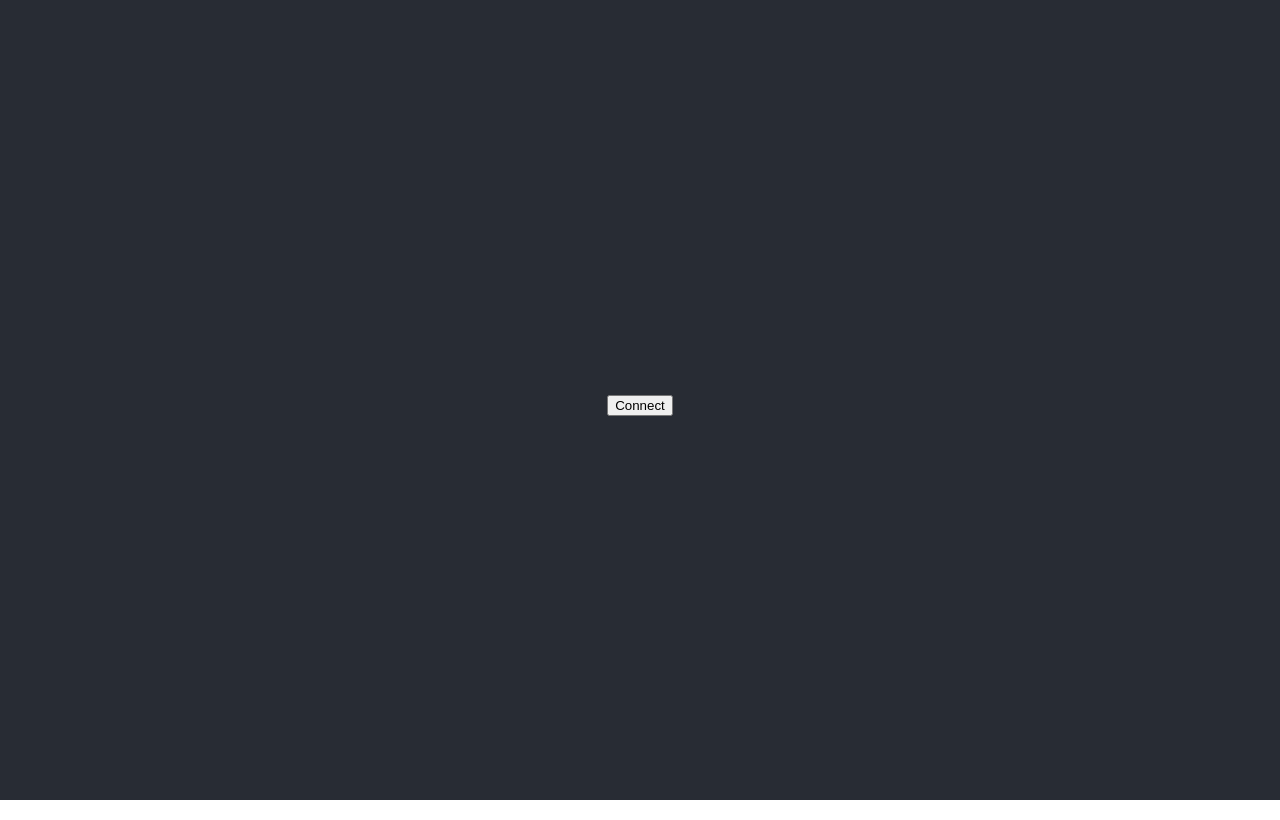
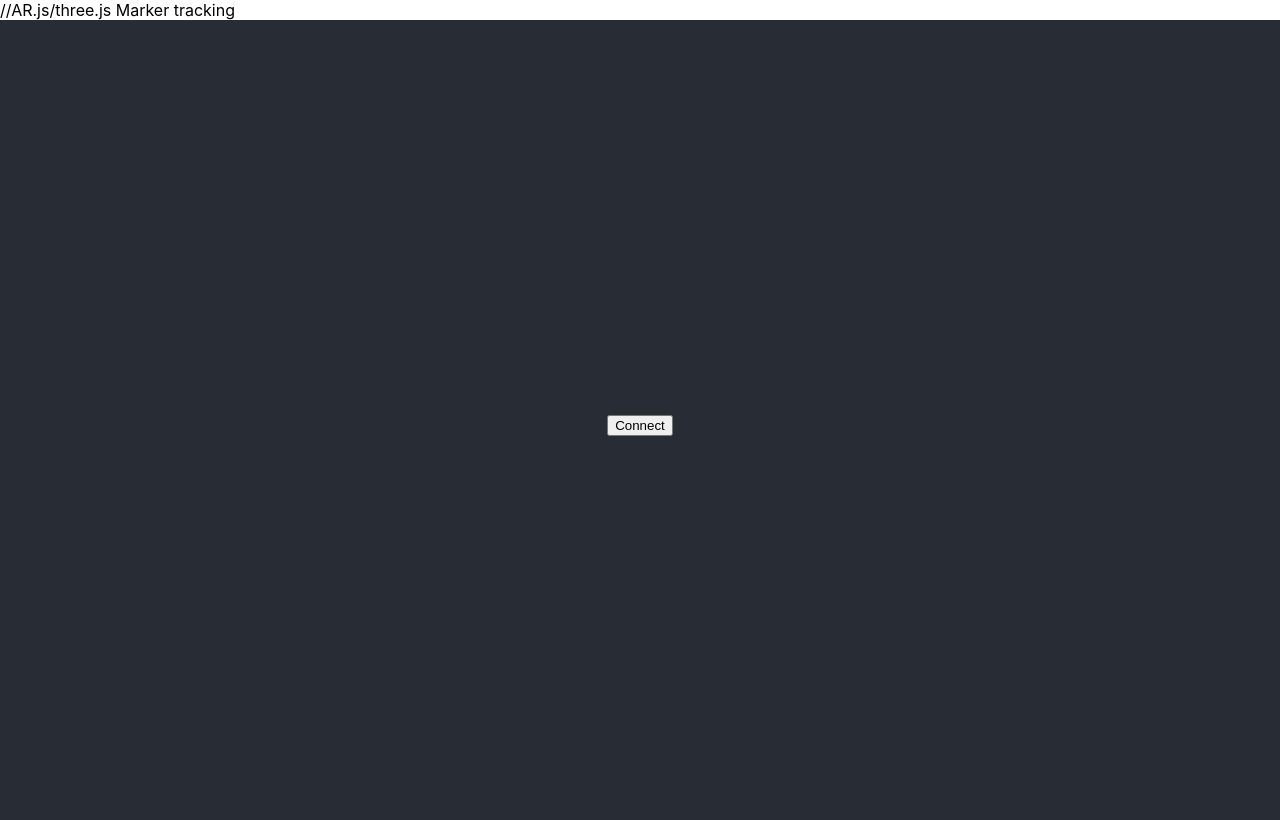
Before and after one commit to BoxedFruits/kaiju-ar, a React (Create React App) app: page / in a window 1280 px wide. Built offline with nearby package versions, Linux system fonts and the light colour scheme.

Commit message:
import arjs

```diff
--- a/src/App.tsx
+++ b/src/App.tsx
@@ -1,8 +1,6 @@
 import React from 'react';
 import './App.css';
 import ConnectAndFetchImages from './components/connectWallet';
-// const kaijuAddress = "0xcc14dd8e6673fee203366115d3f9240b079a4930" //Currently CryptoDinos https://testnets.opensea.io/assets/0xcc14dd8e6673fee203366115d3f9240b079a4930/663
-
 
 class App extends React.Component {
 
--- a/src/index.tsx
+++ b/src/index.tsx
@@ -6,6 +6,8 @@ import reportWebVitals from './reportWebVitals';
 
 ReactDOM.render(
   <React.StrictMode>
+    //AR.js/three.js Marker tracking
+    <script src="https://raw.githack.com/AR-js-org/AR.js/master/three.js/build/ar.js"></script>
     <App />
   </React.StrictMode>,
   document.getElementById('root')
```
